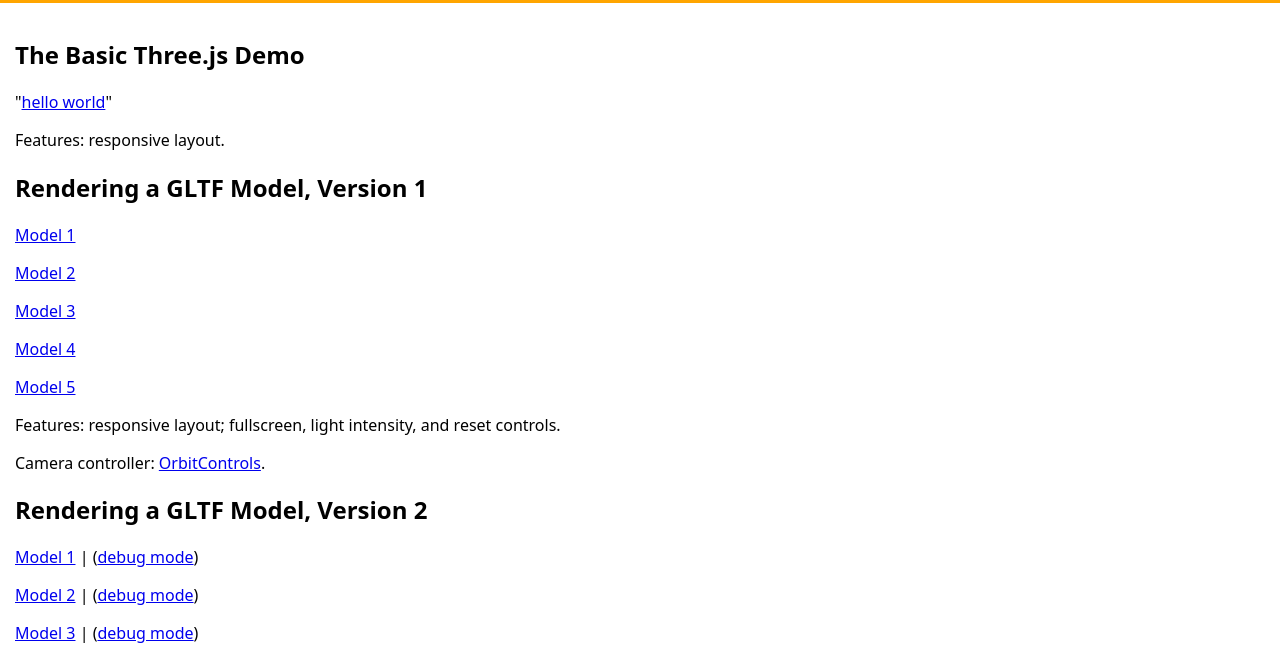
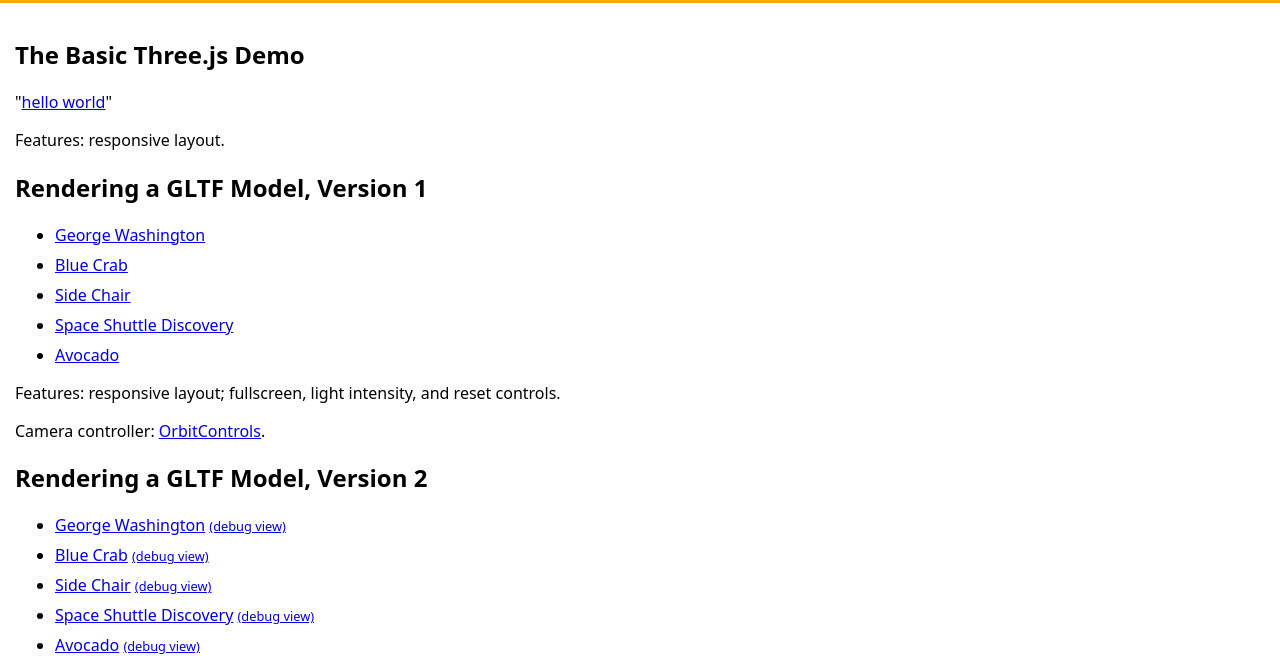
Before and after one commit to cdlib/threejs-viewer, a website built with Parcel: page index.html in a window 1280 px wide. Shown: the part 151-807 px from the top of the page. Built offline with nearby package versions, Linux system fonts and the light colour scheme.

Commit message:
replace static model links with dynamic from json

```diff
--- a/index.html
+++ b/index.html
@@ -16,23 +16,20 @@
     </nav>
   </header>
   <div class="intro">
+    <template id="linkstemplate">
+      <li><a href=""></a> <a class="debuglink" href="" hidden>(debug view)</a></li>
+    </template>
     <h2>The Basic Three.js Demo</h2>
     "<a href="demo1.html">hello world</a>"
     <p>Features: responsive layout.</p>
     <h2>Rendering a GLTF Model, Version 1</h2>
-    <p><a href="demo2.html?model=1">Model 1</a></p>
-    <p><a href="demo2.html?model=2">Model 2</a></p>
-    <p><a href="demo2.html?model=3">Model 3</a></p>
-    <p><a href="demo2.html?model=4">Model 4</a></p>
-    <p><a href="demo2.html?model=5">Model 5</a></p>
+    <ul id="demo2links">
+    </ul>
     <p>Features: responsive layout; fullscreen, light intensity, and reset controls.</p>
     <p>Camera controller: <a href="https://threejs.org/docs/#examples/en/controls/OrbitControls">OrbitControls</a>.</p>
     <h2>Rendering a GLTF Model, Version 2</h2>
-    <p><a href="demo3.html?model=1">Model 1</a> | (<a href="demo3.html?model=1&debug=true">debug mode</a>)</p>
-    <p><a href="demo3.html?model=2">Model 2</a> | (<a href="demo3.html?model=2&debug=true">debug mode</a>)</p>
-    <p><a href="demo3.html?model=3">Model 3</a> | (<a href="demo3.html?model=3&debug=true">debug mode</a>)</p>
-    <p><a href="demo3.html?model=4">Model 4</a> | (<a href="demo3.html?model=4&debug=true">debug mode</a>)</p>
-    <p><a href="demo3.html?model=5">Model 5</a> | (<a href="demo3.html?model=5&debug=true">debug mode</a>)</p>
+    <ul id="demo3links">
+    </ul>
     <p>Features: responsive layout with model loading progress and error status; fullscreen, light intensity, reset, and keyboard controls; "show me" and debug menus.</p>
     <p>Camera controller: <a href="https://github.com/yomotsu/camera-controls">camera-controls</a>.</p>
   </div>
--- a/js/index.js
+++ b/js/index.js
@@ -1,3 +1,4 @@
+import './intro.js'
 import './demo1.js'
 import './demo2.js'
 import './demo3.js'
--- /dev/null
+++ b/js/intro.js
@@ -0,0 +1,44 @@
+import models from './models.json'
+
+/* Demo Link Generation */
+
+const linksTemplate = document.querySelector('#linkstemplate')
+
+function init () {
+  const linksTemplateContent = linksTemplate.content
+  const demoLink = linksTemplateContent.querySelector('a:first-child')
+  const debugLink = linksTemplateContent.querySelector('.debuglink')
+  const modelsArray = models.model
+
+  // Demo 2 links:
+
+  const demo2Links = document.querySelector('#demo2links')
+
+  modelsArray.forEach(function (theModel, index) {
+    const modelHref = 'demo2.html?model=' + (index + 1)
+    demoLink.setAttribute('href', modelHref)
+    demoLink.innerText = theModel.name
+
+    demo2Links.appendChild(document.importNode(linksTemplateContent, true))
+  })
+
+  // Demo 3 links:
+
+  const demo3Links = document.querySelector('#demo3links')
+
+  modelsArray.forEach(function (theModel, index) {
+    const modelHref = 'demo3.html?model=' + (index + 1)
+    demoLink.setAttribute('href', modelHref)
+    demoLink.innerText = theModel.name
+
+    const debugHref = modelHref + '&debug=true'
+    debugLink.setAttribute('href', debugHref)
+    debugLink.hidden = false
+
+    demo3Links.appendChild(document.importNode(linksTemplateContent, true))
+  })
+}
+
+if (linksTemplate) {
+  init()
+}
--- a/scss/main.scss
+++ b/scss/main.scss
@@ -37,6 +37,10 @@
     margin-top: .5rem;
     margin-bottom: .5rem;
   }
+}
+
+.debuglink {
+  font-size: 0.8rem;
 }
 
 .container {
```
Also changed, not shown: demo3.html (+1 -1 lines).
